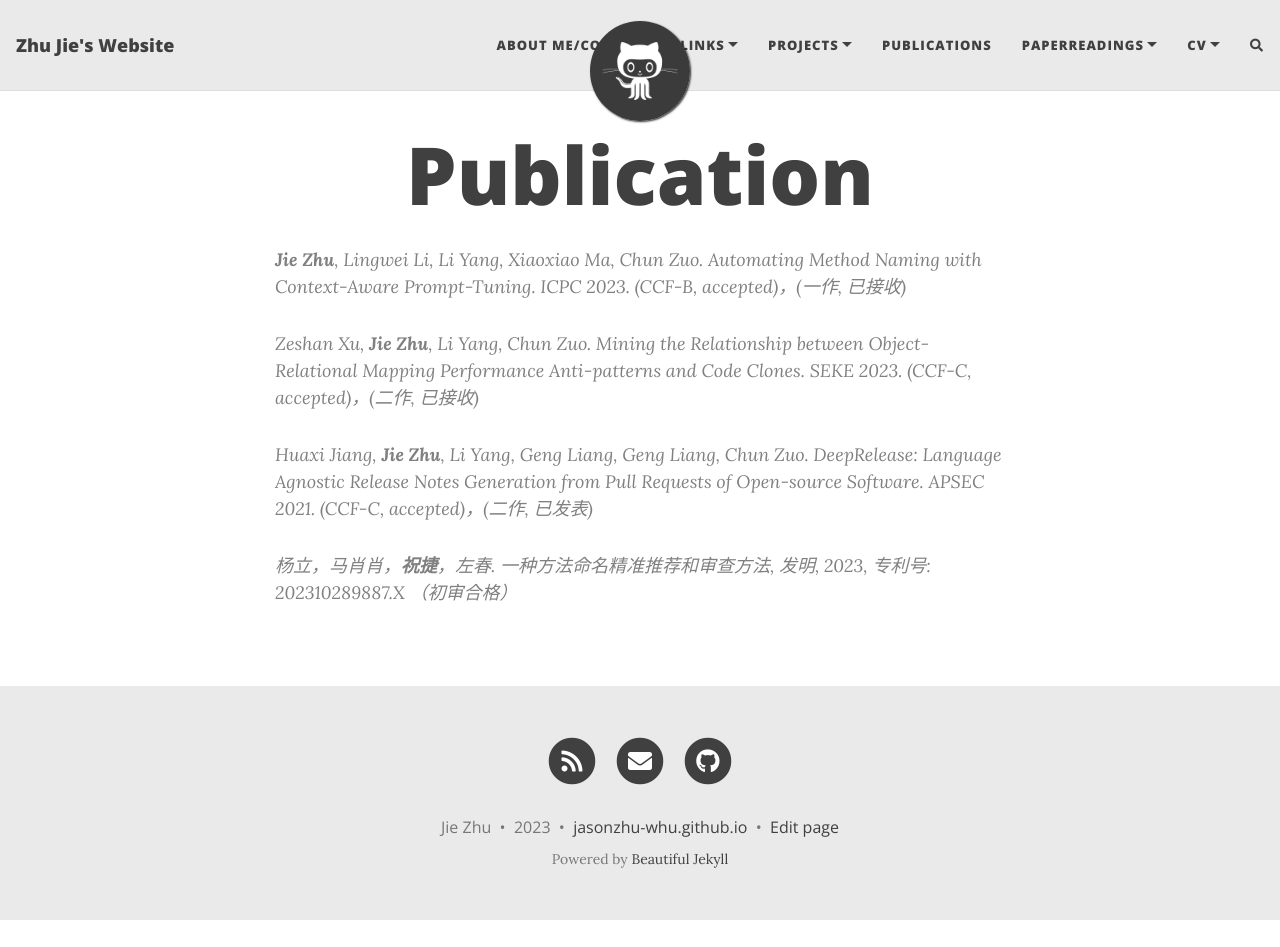
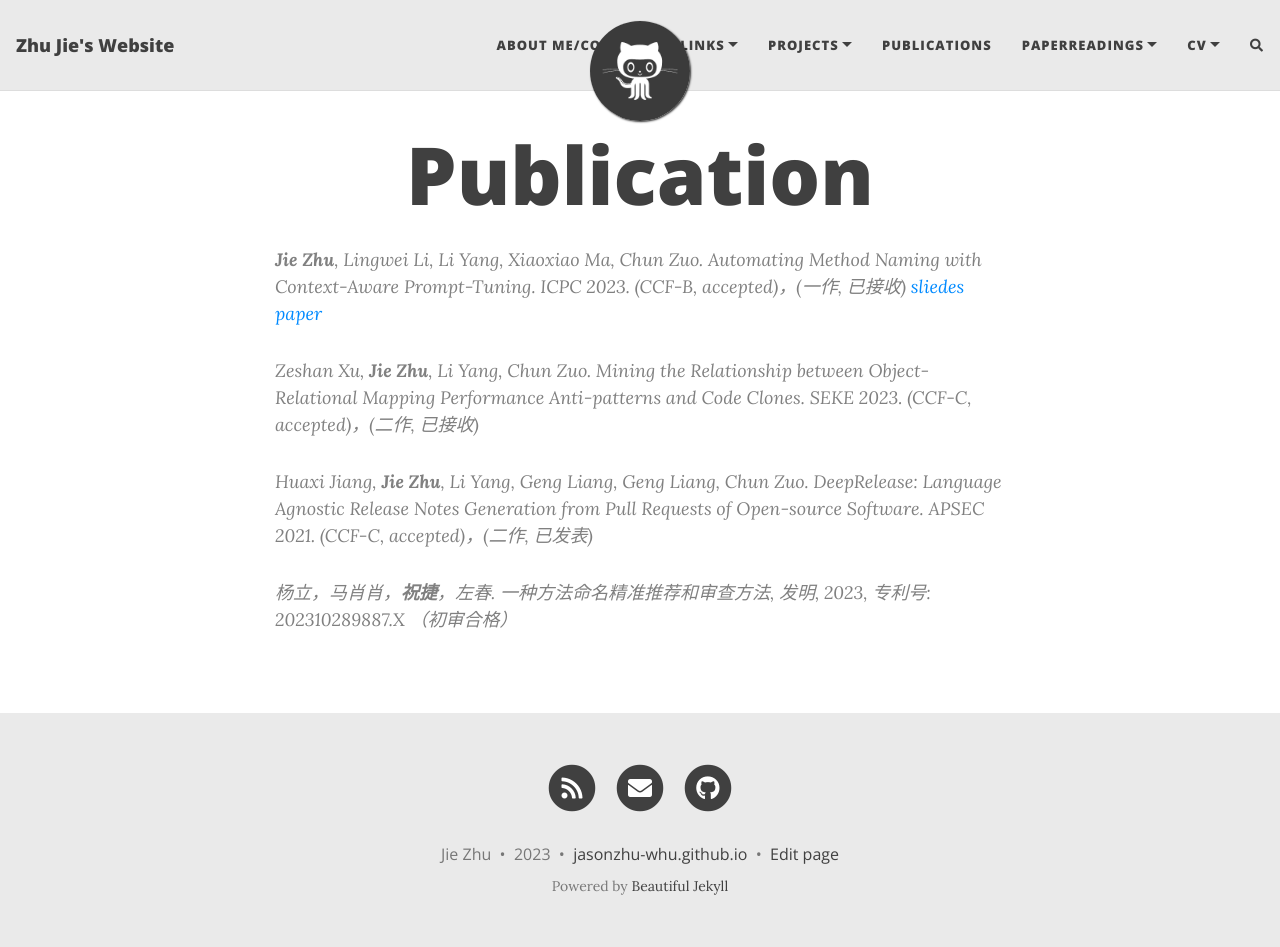
Before and after one commit to JasonZhu-WHU/jasonzhu-whu.github.io, a Jekyll site: the page built from publication.md, in a window 1280 px wide and 947 px high. Built offline with Jekyll 4.4.1, drawn with Linux system fonts in a browser that asks for light colours; nearby versions of some CDN libraries; comment, search, counter and statistics services are not loaded.

Commit message:
update pub

```diff
--- a/publication.md
+++ b/publication.md
@@ -4,6 +4,7 @@ title: Publication
 ---
 
 > **Jie Zhu**, Lingwei Li, Li Yang, Xiaoxiao Ma, Chun Zuo. Automating Method Naming with Context-Aware Prompt-Tuning. ICPC 2023. (CCF-B, accepted)，(一作, 已接收)
+> [sliedes](https://jasonzhu-whu.github.io/pdf/aumena_slides.pdf) [paper](https://arxiv.org/pdf/2303.05771.pdf)
 >
 > Zeshan Xu, **Jie Zhu**, Li Yang, Chun Zuo. Mining the Relationship between Object-Relational Mapping Performance Anti-patterns and Code Clones. SEKE 2023. (CCF-C, accepted)，(二作, 已接收)
 >
```
